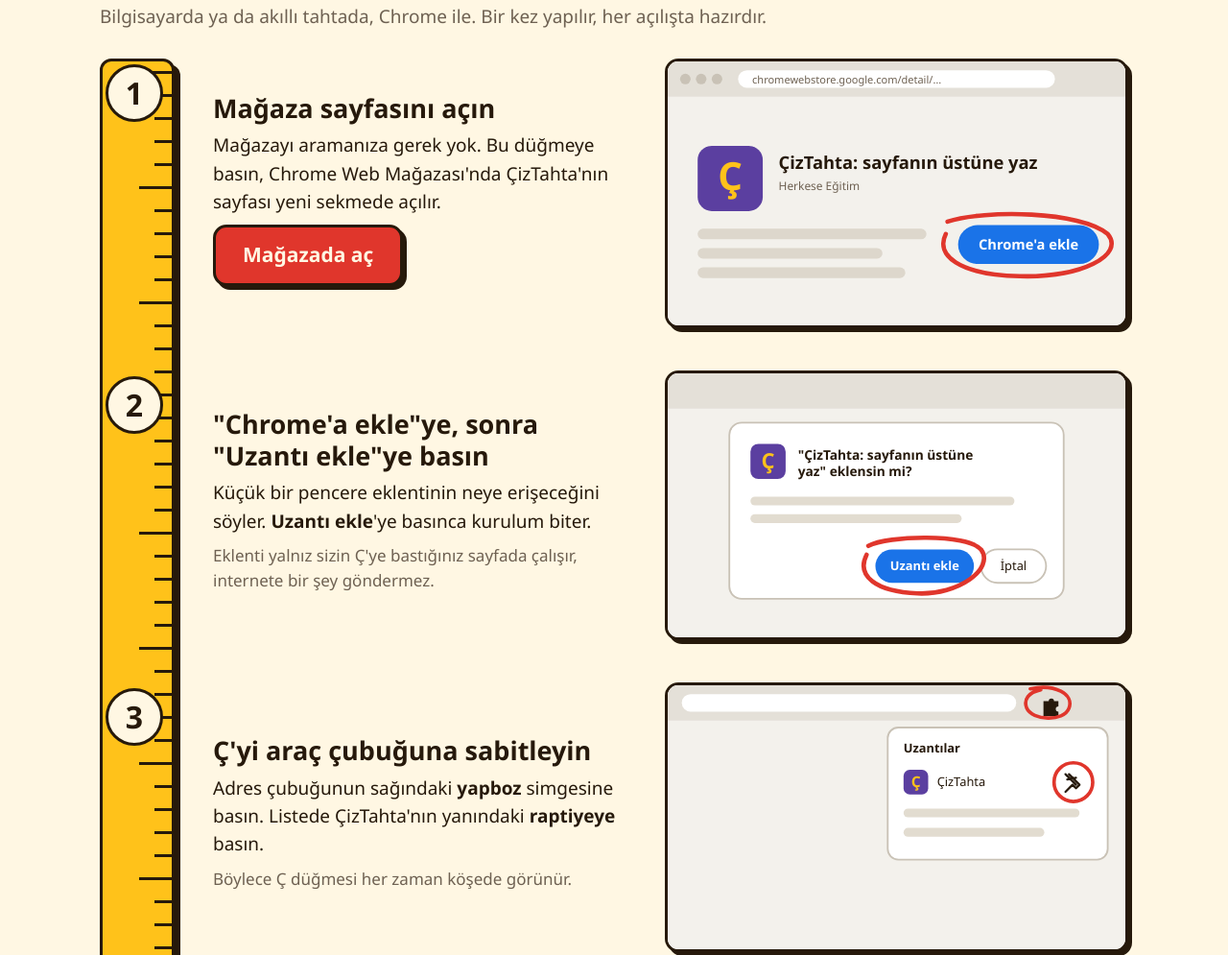
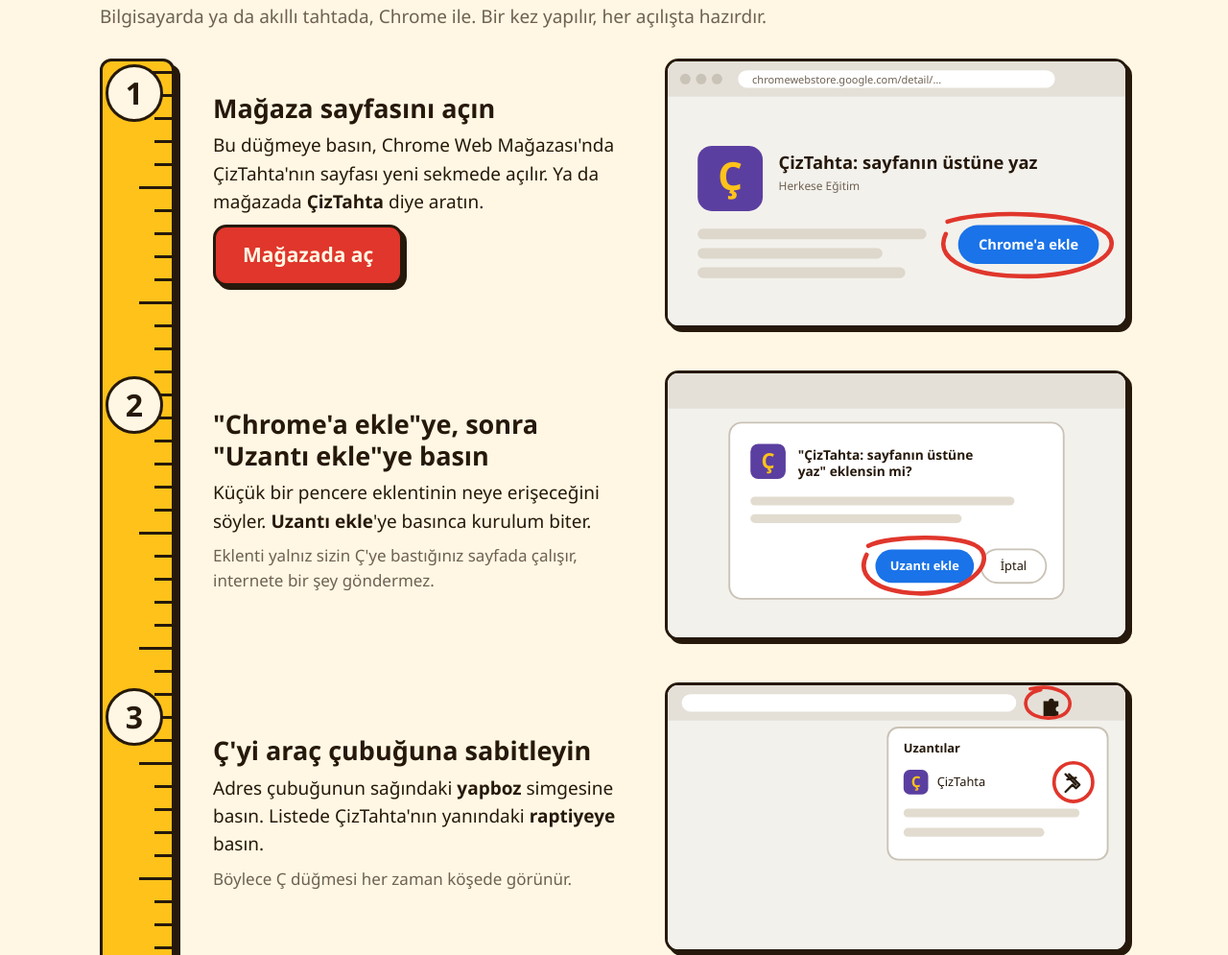
Before and after one commit to herkeseegitim/ciztahta, a plain HTML site: page eklenti/index.html in a window 1280 px wide. Shown: the part 864-1859 px from the top of the page at 96% size. Drawn offline with Linux system fonts and the light colour scheme.

Commit message:
Kurulum: mağazada ÇizTahta diye aratma yolu

```diff
--- a/eklenti/index.html
+++ b/eklenti/index.html
@@ -185,7 +185,7 @@
       <div class="no"><span>1</span></div>
       <div>
         <h3>Mağaza sayfasını açın</h3>
-        <p>Mağazayı aramanıza gerek yok. Bu düğmeye basın, Chrome Web Mağazası'nda ÇizTahta'nın sayfası yeni sekmede açılır.</p>
+        <p>Bu düğmeye basın, Chrome Web Mağazası'nda ÇizTahta'nın sayfası yeni sekmede açılır. Ya da mağazada <b>ÇizTahta</b> diye aratın.</p>
         <p><a class="dugme" href="https://chromewebstore.google.com/detail/hhiahdcgklpocanikedojaflhagegakf" target="_blank" rel="noopener">Mağazada aç</a></p>
       </div>
       <div class="gorsel" aria-hidden="true">
@@ -310,6 +310,10 @@
     <div class="ic"><p>Okul bilgisayarlarında eklenti kurmayı yönetici kapatmış olabilir. Okulun BT sorumlusuna bu sayfanın sonundaki <a href="#bt">BT sorumlusu için</a> bölümünü gösterin. Eklenti, sizin bir şey yapmanıza gerek kalmadan bütün tahtalara kurulabilir.</p></div>
   </details>
   <details>
+    <summary>"Mağazada aç" düğmesi açılmadı ya da mağazadan kendim bulmak istiyorum</summary>
+    <div class="ic"><p>Chrome'da <b>chromewebstore.google.com</b> adresini açın, arama kutusuna <b>ÇizTahta</b> yazın. Mor kare içinde sarı Ç simgeli, yayıncısı <b>Herkese Eğitim</b> olan eklentiyi seçin, sonra 2. adımdan devam edin.</p></div>
+  </details>
+  <details>
     <summary>Ç düğmesi köşede görünmüyor</summary>
     <div class="ic"><p>3. adımdaki sabitlemeyi yapın. Sabitlemeden de çalışır: <kbd>Alt</kbd> + <kbd>Shift</kbd> + <kbd>K</kbd>.</p></div>
   </details>
```
